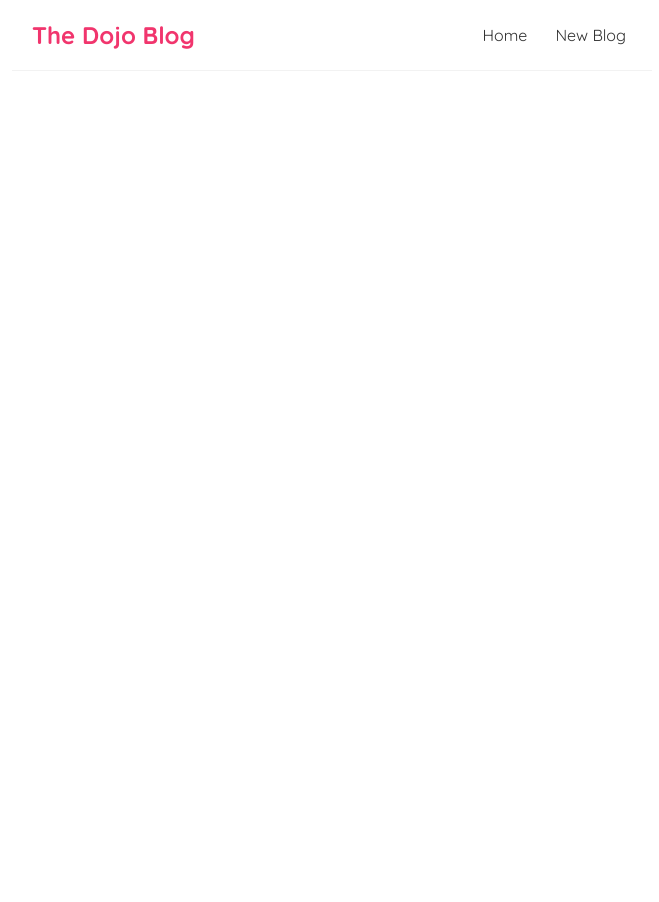
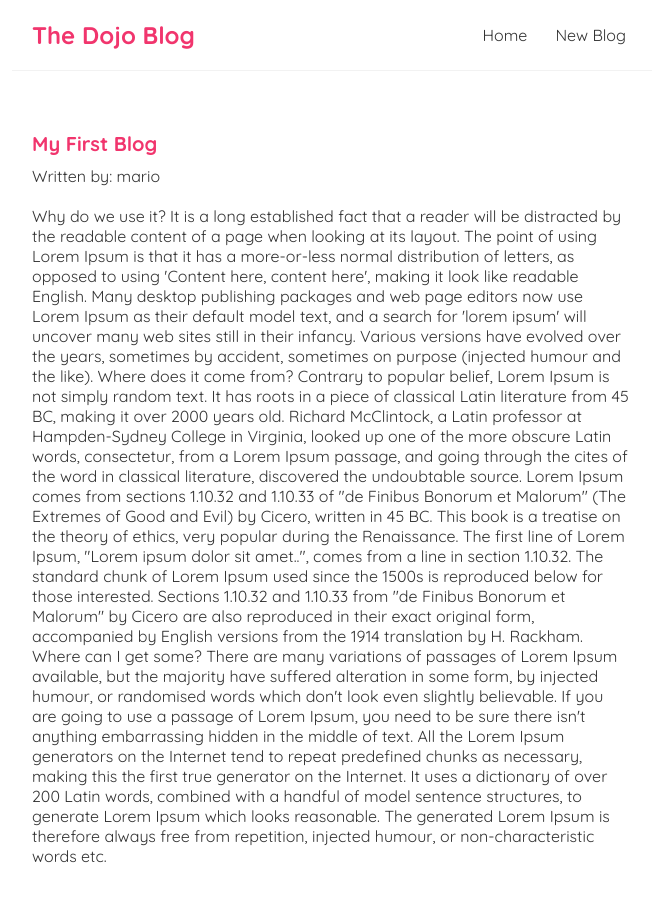
Before and after one commit to Dervanius/Dojo-Blog, a React (Vite) app: page /blogs/1 in a window 1280 px wide. Shown: the top 902 px of the page, without its empty margins (308-967 px from the left). Before the commit the page ends 800 px from the top, so only its background shows below. Built offline with nearby package versions, Linux system fonts and the light colour scheme; data requests are answered from the project's data file.

Commit message:
Blog details page completed

```diff
--- a/src/App.jsx
+++ b/src/App.jsx
@@ -2,6 +2,7 @@
 import Navbar from "./Navbar";
 import Home from "./Home";
 import Create from "./Create";
+import BlogDetails from "./BlogDetails";
 
 function App() {
   return (
@@ -16,6 +17,9 @@
             <Route path="/create">
               <Create />
             </Route>
+            <Route path="/blogs/:id">
+              <BlogDetails />
+            </Route>
           </Switch>
         </div>
       </div>
--- /dev/null
+++ b/src/BlogDetails.jsx
@@ -0,0 +1,33 @@
+import { useParams } from "react-router-dom";
+import useFetch from "./useFetch";
+import Spinner from "./Spinner";
+
+const BlogDetails = () => {
+  const { id } = useParams();
+  const {
+    data: blog,
+    error,
+    isPending,
+  } = useFetch("http://localhost:8000/blogs/" + id);
+
+  return (
+    <div className="blog-details">
+      {isPending && <div>Loading...</div>}
+      {isPending && (
+        <div>
+          <Spinner />
+        </div>
+      )}
+      {error && <div>{error}</div>}
+      {blog && (
+        <article>
+          <h2>{blog.title}</h2>
+          <p>Written by: {blog.author}</p>
+          <div>{blog.body}</div>
+        </article>
+      )}
+    </div>
+  );
+};
+
+export default BlogDetails;
--- a/src/BlogList.jsx
+++ b/src/BlogList.jsx
@@ -1,11 +1,15 @@
+import { Link } from "react-router-dom";
+
 const BlogList = ({ blogs, title }) => {
   return (
     <div className="blog-list">
       <h2>{title}</h2>
       {blogs.map((blog) => (
         <div className="blog-preview" key={blog.id}>
-          <h2>{blog.title}</h2>
-          <p>Written by: {blog.author}</p>
+          <Link to={`/blogs/${blog.id}`}>
+            <h2>{blog.title}</h2>
+            <p>Written by: {blog.author}</p>
+          </Link>
         </div>
       ))}
     </div>
--- a/src/index.css
+++ b/src/index.css
@@ -48,3 +48,25 @@
   color: #f1356d;
   margin-bottom: 8px;
 }
+
+.blog-preview a{
+  text-decoration: none;
+}
+
+/* blog details page */
+.blog-details h2 {
+  font-size: 20px;
+  color: #f1356d;
+  margin-bottom: 10px;
+}
+.blog-details div {
+  margin: 20px 0;
+}
+.blog-details button {
+  background: #f1356d;
+  color: #fff;
+  border: 0;
+  padding: 8px;
+  border-radius: 8px;
+  cursor: pointer;
+}
```
